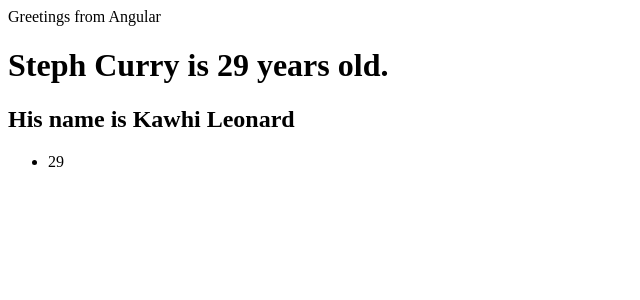
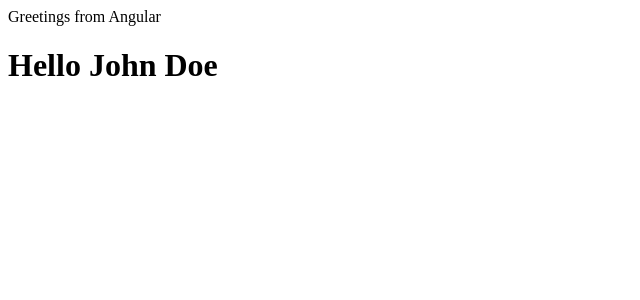
Before and after one commit to LukeMwila/Params-ActivatedRoute, an Angular app: page / in a window 1280 px wide. Shown: the top 300 px of the page, without its empty margins (0-640 px from the left). Built offline with nearby package versions, Linux system fonts and the light colour scheme.

Commit message:
Initial push

```diff
--- a/src/app/components/sandbox.component.ts
+++ b/src/app/components/sandbox.component.ts
@@ -2,31 +2,23 @@ import { Component } from '@angular/core';
 
 @Component({
     selector: 'sandbox',
-    template: `
-        <h1>{{ name }} is {{ age }} years old.</h1>
-        <h2>His name is {{ person.firstName }} {{ person.lastName }}</h2>
-        <ul>
-            <li>{{ showAge() }}</li>
-        </ul>
-    `
+    template: `<h1>Hello {{ name }}</h1>`
 })
 
 export class SandboxComponent{
-    name;
-    age;
-    person = {firstName: 'Kawhi', lastName: 'Leonard'}
+    name:string = 'John Doe';
+    age:number = 35;
+    hasChildren:boolean = true;
+    city:any = 'Lusaka';
+    myNumbersArray:number[] = [11,12,13];
+    nyStringArray:string[] = ['Hey,','how','are','you','?'];
+    myAnyArray:any[] = [11,28,'Jazz Jack Rabbit'];
+    myTuple: [string, number] = ['James Harden', 32];
+    unusable: void = undefined;
+    u: undefined = undefined;
+    n: null = null;
 
     constructor(){
-        this.name = 'Steph Curry';
-        this.age = 28;
-        this.hasBirthday();
-    }
 
-    hasBirthday(){
-        this.age += 1;
-    }
-
-    showAge(){
-        return this.age;
     }
 }
```
